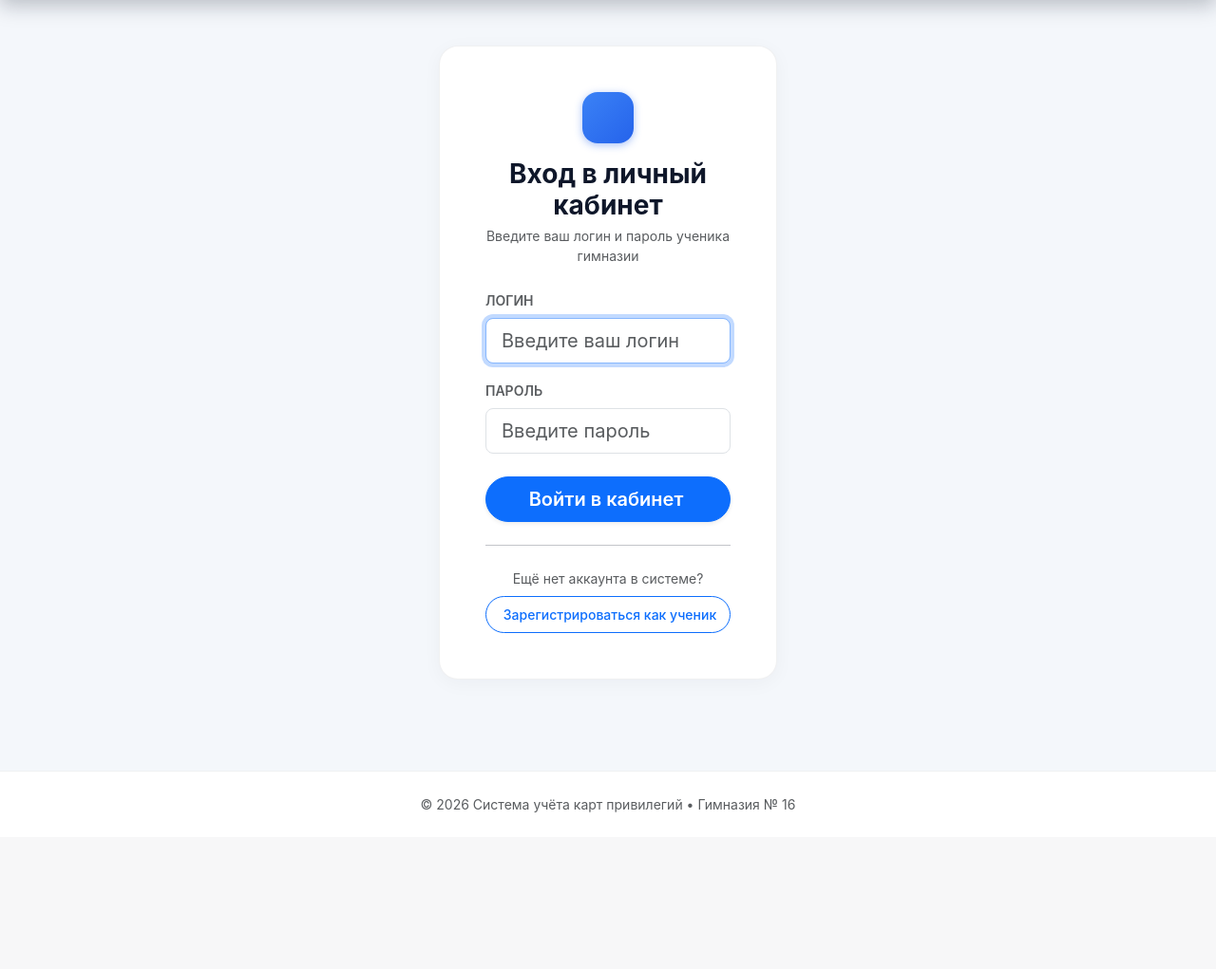
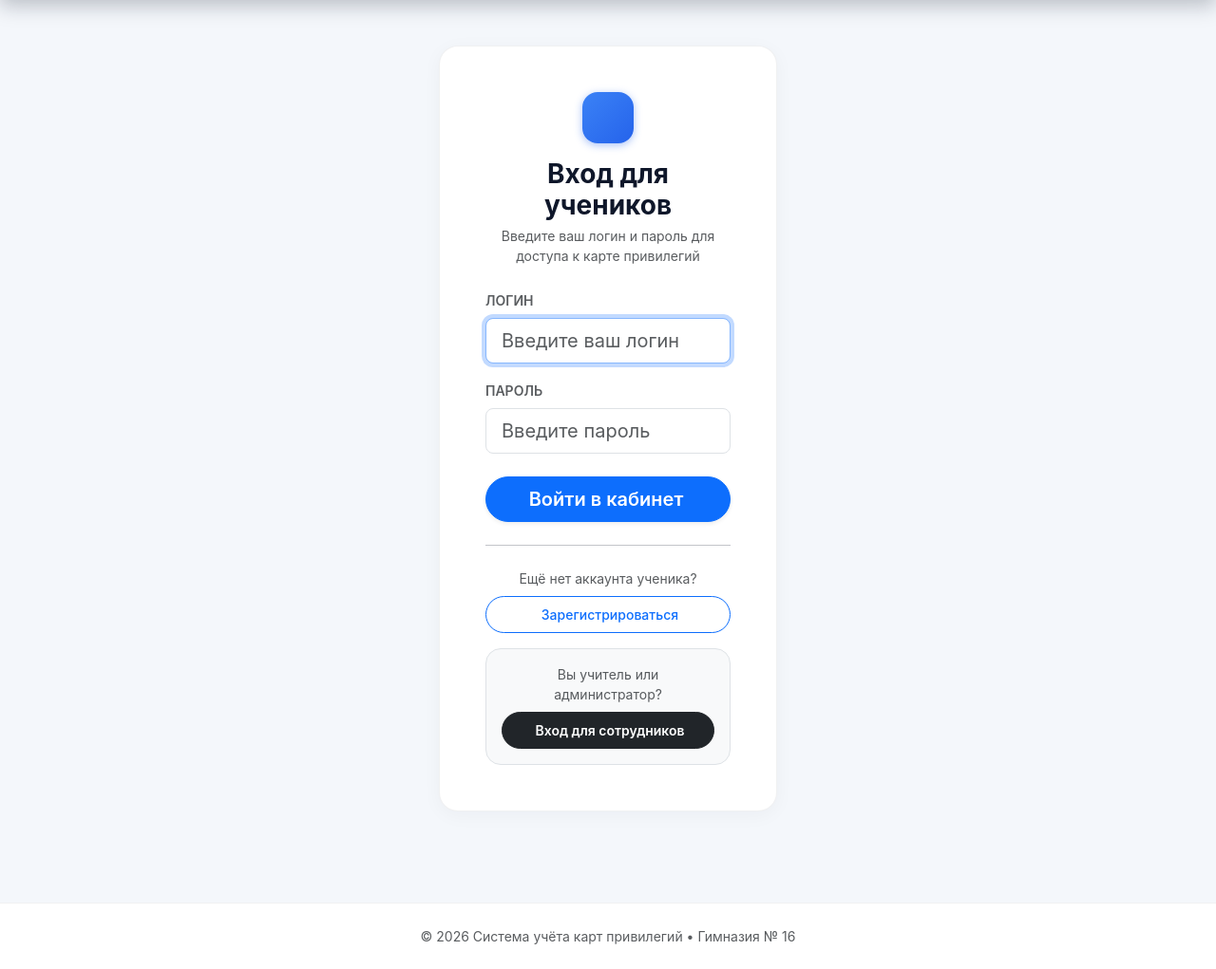
Before and after one commit to Nikitamostyec/gimnasium-cards, a Django app: page / in a window 1280 px wide. Shown: the part 73-1094 px from the top of the page at 95% size. Before the commit the page ends 929 px from the top, so only its background shows below. Run offline with Django 5.2, Linux system fonts and the light colour scheme; some libraries are stand-ins or nearby versions.

Commit message:
Поправил страницу входа, в визуале

```diff
--- a/templates/student/login.html
+++ b/templates/student/login.html
@@ -10,9 +10,9 @@
                 <div class="brand-icon mx-auto mb-3" style="width: 54px; height: 54px; font-size: 1.5rem; border-radius: 16px;">
                     <i class="bi bi-credit-card-2-front-fill"></i>
                 </div>
-                <h3 class="fw-bold mb-1">Вход в личный кабинет</h3>
+                <h3 class="fw-bold mb-1">Вход для учеников</h3>
                 <p class="text-muted small mb-0">
-                    Введите ваш логин и пароль ученика гимназии
+                    Введите ваш логин и пароль для доступа к карте привилегий
                 </p>
             </div>
 
@@ -48,10 +48,17 @@
 
             <hr class="my-4 opacity-10">
 
-            <div class="text-center">
-                <p class="text-muted small mb-2">Ещё нет аккаунта в системе?</p>
+            <div class="text-center mb-3">
+                <p class="text-muted small mb-2">Ещё нет аккаунта ученика?</p>
                 <a href="{% url 'users:student_register' %}" class="btn btn-outline-primary btn-sm w-100 rounded-pill py-2 fw-medium">
-                    <i class="bi bi-person-plus me-1"></i> Зарегистрироваться как ученик
+                    <i class="bi bi-person-plus me-1"></i> Зарегистрироваться
+                </a>
+            </div>
+
+            <div class="bg-light rounded-4 p-3 text-center border mt-3">
+                <div class="small text-muted mb-2">Вы учитель или администратор?</div>
+                <a href="{% url 'users:login' %}" class="btn btn-dark btn-sm w-100 rounded-pill py-2 fw-semibold">
+                    <i class="bi bi-shield-lock me-1"></i> Вход для сотрудников
                 </a>
             </div>
         </div>
```
